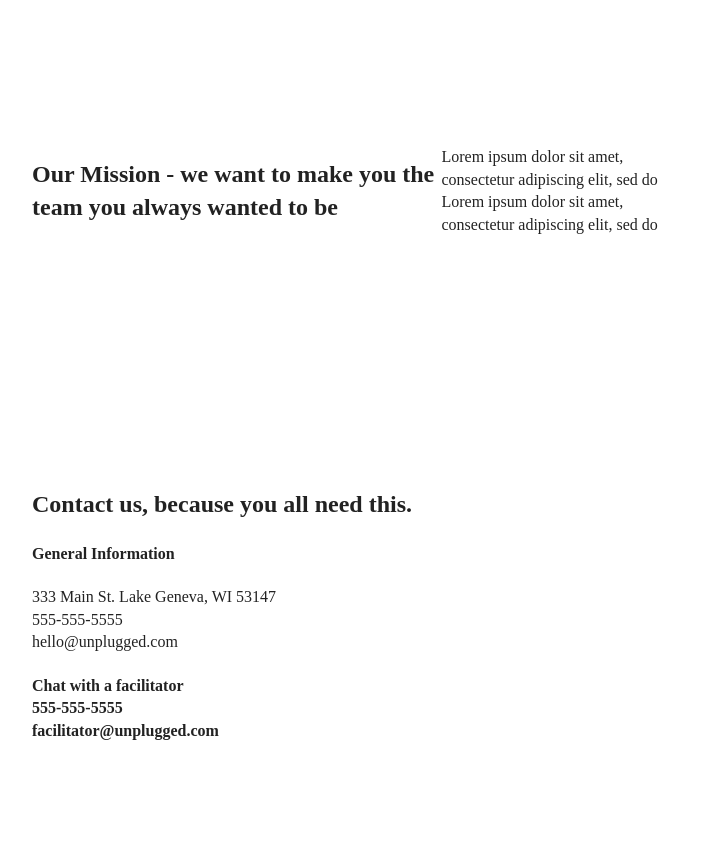
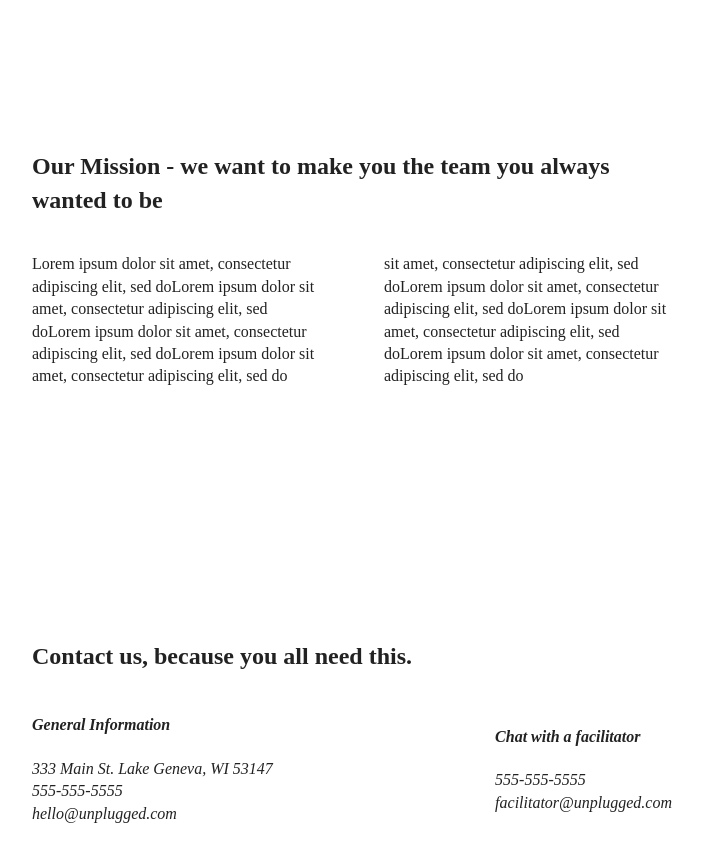
Before and after one commit to dbeez/arcade-responsive, a website: page about/index.html in a window 1280 px wide. Shown: the part 90-952 px from the top of the page, without its empty margins (288-991 px from the left). Drawn offline with Linux system fonts and the light colour scheme; files that its build step writes are made by us from their sources; files whose address does not match are found by name.

Commit message:
updated FAQ & about files

```diff
--- a/about/index.html
+++ b/about/index.html
@@ -18,8 +18,8 @@
   <link rel="apple-touch-icon" href="icon.png">
   <!-- Place favicon.ico in the root directory -->
 
-  <link rel="stylesheet" href="..css/normalize.css">
-  <link rel="stylesheet" href="..css/main.css">
+  <link rel="stylesheet" href="../css/normalize.css">
+  <link rel="stylesheet" href="../css/main.css">
 
   <meta name="theme-color" content="#fafafa">
 </head>
@@ -45,7 +45,8 @@
       <div class="content-wrapper">
         <div class="mission-content">
           <h2>Our Mission - we want to make you the team you always wanted to be</h2>
-          <p>Lorem ipsum dolor sit amet, consectetur adipiscing elit, sed do<br>Lorem ipsum dolor sit amet, consectetur adipiscing elit, sed do</p>
+          <p>Lorem ipsum dolor sit amet, consectetur adipiscing elit, sed doLorem ipsum dolor sit amet, consectetur adipiscing elit, sed doLorem ipsum dolor sit amet, consectetur adipiscing elit, sed doLorem ipsum dolor sit amet, consectetur adipiscing elit, sed do</p>
+          <p>sit amet, consectetur adipiscing elit, sed doLorem ipsum dolor sit amet, consectetur adipiscing elit, sed doLorem ipsum dolor sit amet, consectetur adipiscing elit, sed doLorem ipsum dolor sit amet, consectetur adipiscing elit, sed do</p>
         </div>
       </div> <!-- mission content wrapper ends -->
     </section> <!-- contact info -->
@@ -56,10 +57,17 @@
     </section>
     <section class="contact-section">
       <div class="content-wrapper">
-        <h2>Contact us, because you all need this.</h2>
-        <h4>General Information</h4>
-        <p>333 Main St. Lake Geneva, WI 53147<br>555-555-5555<br>hello@unplugged.com</p>
-        <h4>Chat with a facilitator<br>555-555-5555<br>facilitator@unplugged.com</h4>
+         <h2>Contact us, because you all need this.</h2>
+        <address class="contact-content">
+      <div class="info">
+         <h4>General Information</h4>
+          <p>333 Main St. Lake Geneva, WI 53147<br>555-555-5555<br>hello@unplugged.com</p>
+      </div>
+      <div class="chat">
+         <h4>Chat with a facilitator</h4>
+          <p>555-555-5555<br>facilitator@unplugged.com</p>
+      </div>
+        </address>
       </div>
     </section>
   </main>
--- a/css/main.css
+++ b/css/main.css
@@ -463,23 +463,38 @@ aside {
      display: flex;
      justify-content: space-between;
      align-items: center;
+     flex-flow: row wrap;
+     margin: 0 auto;
    }
 
    .mission-content p {
-     width: ;
+     width: 45%;
    }
 
    .contact-section .content-wrapper h2 {
-     width:
-   }
+     width: 100%;
+    }
 
    .contact-content {
-    display:
-    justify-content:;
-    align-items:
+    width: 100%;
+    display: flex;
+    justify-content: space-between;
+    align-items: center;
    }
 
    /****************FAQ Page******************/
+
+   .faq .content-wrapper {
+    justify-content: space-between;
+   }
+
+   .faq-content {
+    flex-basis: 40%;
+   }
+
+   .faq h2 {
+    width: 100%;
+   }
 }
 
 @media only screen and (min-width: 1200px) {
```
Also changed, not shown: faq/index.html (+2 -2 lines).
